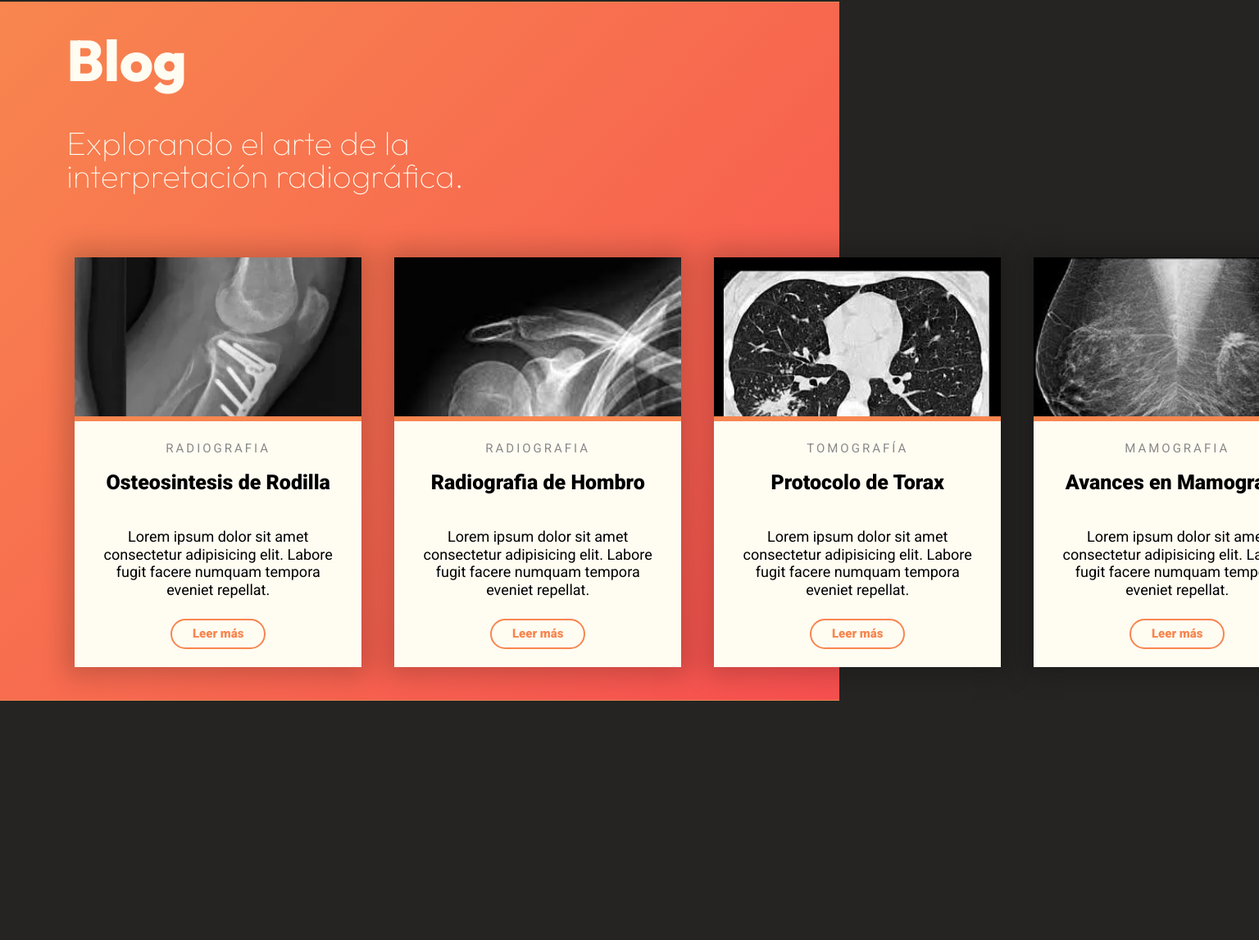
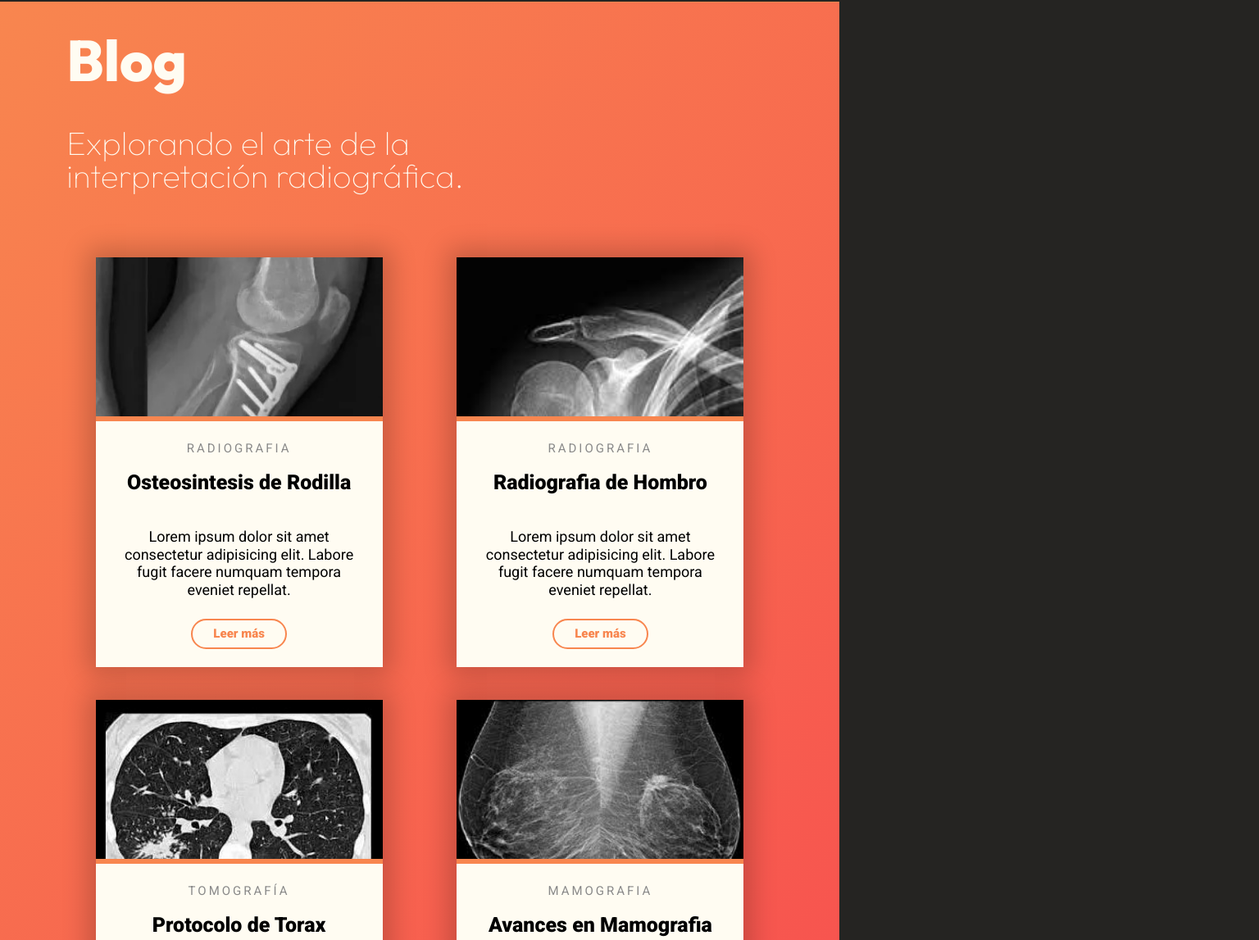
Before and after one commit to anothernewnooby/proyecto_rontgen, a website: page index.html in a window 1024 px wide. Shown: the part 1949-3096 px from the top of the page at 82% size, 1536 px wide, since content can reach past the window. Before the commit the page ends 2804 px from the top, so only its background shows below. Drawn offline with nearby package versions, Linux system fonts and the light colour scheme.

Commit message:
asjdhjks

```diff
--- a/src/scss/layout/blog/_blog.scss
+++ b/src/scss/layout/blog/_blog.scss
@@ -141,3 +141,15 @@
     width: 30rem;
   }
 }
+
+@media (min-width: 769px) and (max-width: 1024px) {
+  .contenedorBlogTarjetas{
+    display: grid;
+    grid-template-columns: 1fr 1fr;
+    align-items: center;
+  }
+
+  .tarjetaBlog{
+    width: 30rem;
+  }
+}
```
Also changed, not shown: build/css/app.css.
